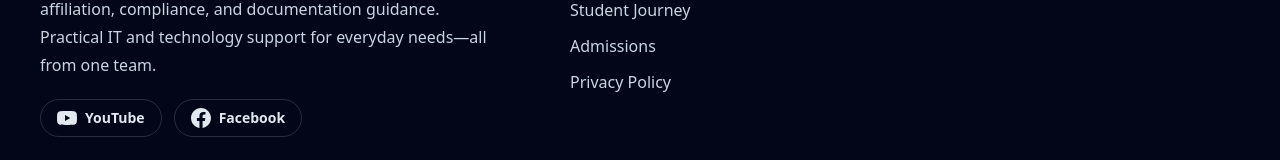
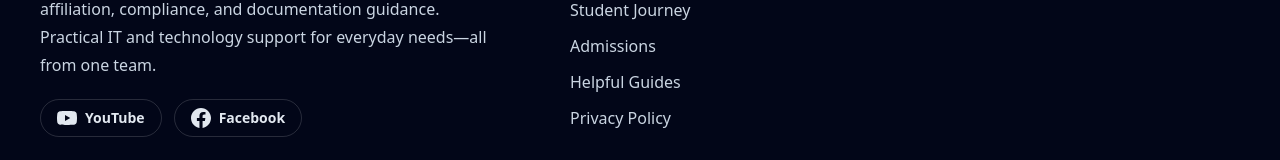
Before and after one commit to eyepek/EYEPEK, a React (Vite) app: page /guides/1 in a window 1280 px wide. Shown: the part 1167-1327 px from the top of the page. Built offline with nearby package versions, Linux system fonts and the light colour scheme.

Commit message:
Link EYEPEK guides from site footer

```diff
--- a/src/components/Footer.jsx
+++ b/src/components/Footer.jsx
@@ -42,6 +42,7 @@ const Footer = () => (
           <li><a href='/#student-support' className='hover:text-orange-300'>Services</a></li>
           <li><a href='/#campus' className='hover:text-orange-300'>Student Journey</a></li>
           <li><a href='/#admissions' className='hover:text-orange-300'>Admissions</a></li>
+          <li><Link to='/guides' className='hover:text-orange-300'>Helpful Guides</Link></li>
           <li><a href='/privacy-policy.html' className='hover:text-orange-300'>Privacy Policy</a></li>
         </ul>
       </div>
```
